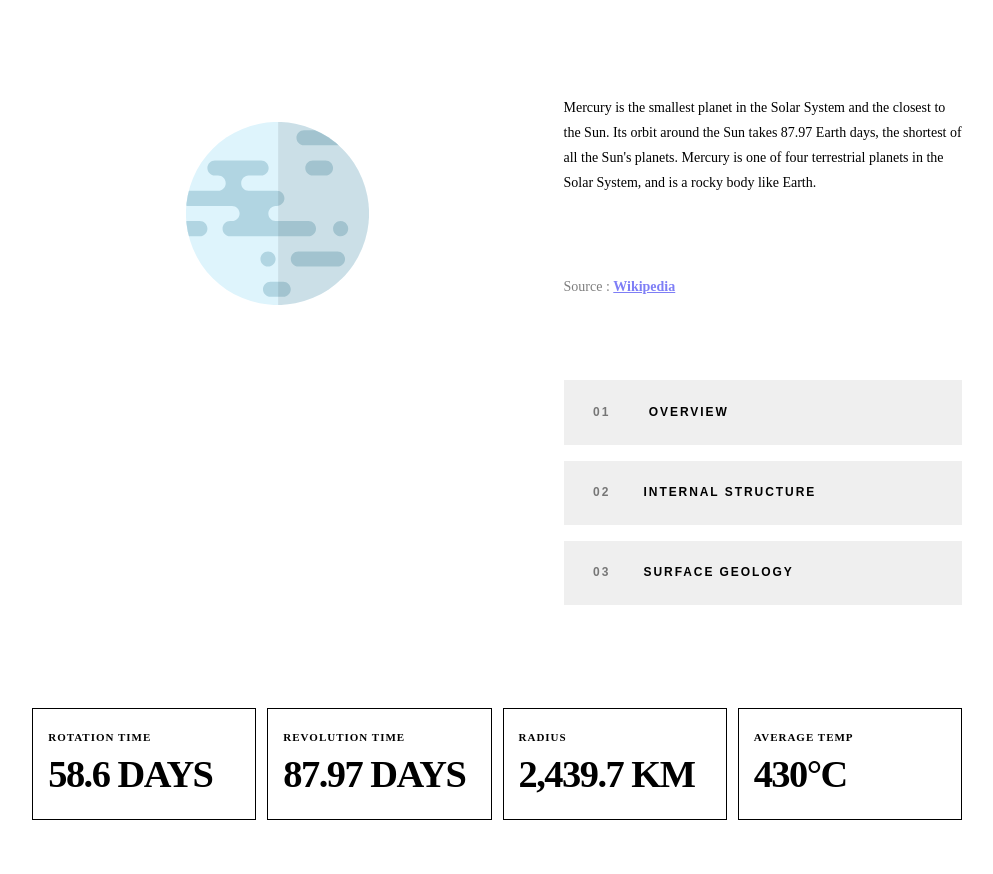
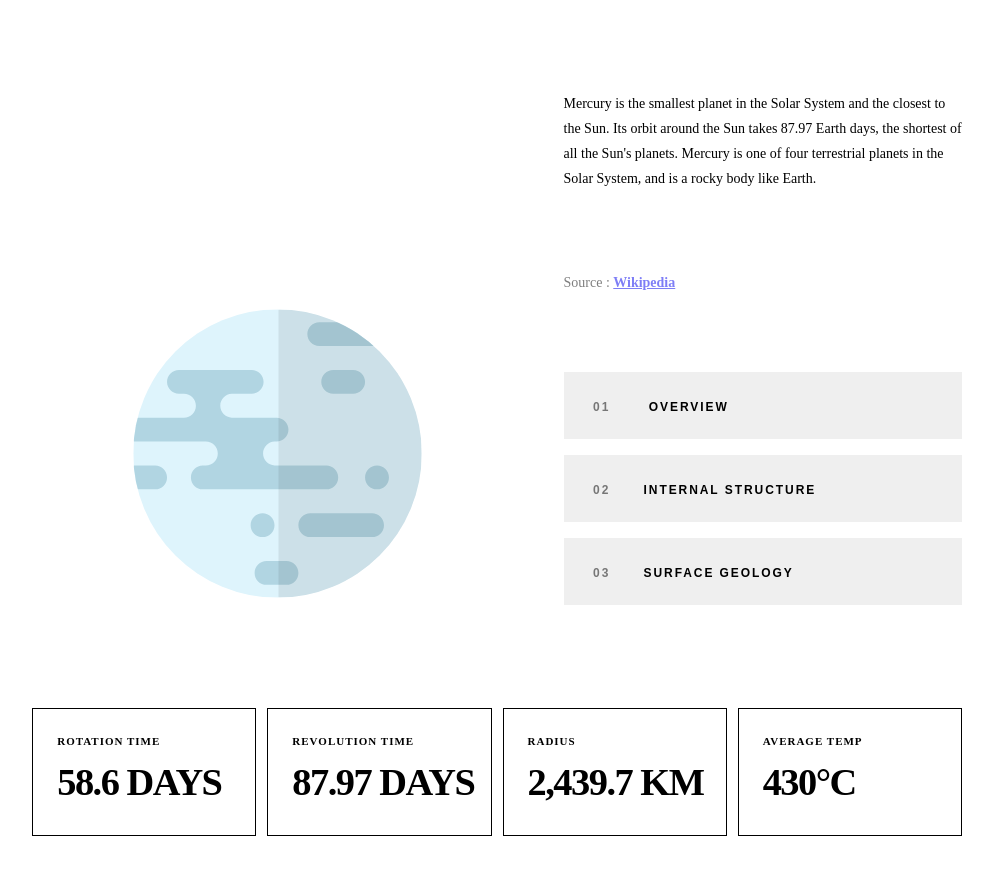
Before and after one commit to emestabillo/planets-fact-site, a Next.js app: page /Mercury in a window 1280 px wide. Shown: the part 380-1254 px from the top of the page, without its empty margins (163-1156 px from the left). Built offline with nearby package versions, Linux system fonts and the light colour scheme.

Commit message:
Polish desktop styles

```diff
--- a/components/Header.js
+++ b/components/Header.js
@@ -43,6 +43,7 @@ const buttons = ["Overview", "Structure", "Geology"];
 
 function Header({ name, images, overview, structure, geology }) {
   const [activeTab, setActiveTab] = useState(buttons[0]);
+
   return (
     <Wrapper>
       <Heading>{name}</Heading>
--- a/components/Navbar/Navbar.elements.js
+++ b/components/Navbar/Navbar.elements.js
@@ -185,8 +185,9 @@ export const PlanetLinks = styled.a`
 
   @media ${QUERIES.laptopAndUp} {
     padding: 0;
+
     &::before {
-      top: -2.5rem;
+      top: -2rem;
       bottom: revert;
     }
   }
--- a/components/PlanetImage.js
+++ b/components/PlanetImage.js
@@ -15,6 +15,10 @@ const Wrapper = styled.div`
   @media ${QUERIES.tabletAndUp} {
     padding: 15rem 0;
   }
+
+  @media ${QUERIES.desktopAndUp} {
+    min-height: 100%;
+  } ;
 `;
 
 const ImageDiv = styled.div`
@@ -25,6 +29,10 @@ const ImageDiv = styled.div`
   @media ${QUERIES.tabletAndUp} {
     transform: scale(1.65);
   }
+
+  @media ${QUERIES.desktopAndUp} {
+    transform: scale(2.6);
+  } ;
 `;
 
 const SmallImage = styled.div`
@@ -36,6 +44,11 @@ const SmallImage = styled.div`
   margin: 0 auto;
   left: 0;
   right: 0;
+
+  @media ${QUERIES.desktopAndUp} {
+    transform: scale(1.65);
+    bottom: 10%;
+  } ;
 `;
 
 function PlanetImage({ name, images, activeTab }) {
--- a/components/PlanetInfo.js
+++ b/components/PlanetInfo.js
@@ -3,10 +3,14 @@ import { QUERIES } from "../shared/constants";
 
 const Wrapper = styled.div`
   grid-area: info;
+  max-width: 34.375rem;
+  margin: 0 auto;
 
   @media ${QUERIES.tabletAndUp} {
     display: grid;
     grid-template-rows: 11.875rem auto;
+    max-width: revert;
+    margin: revert;
   }
 
   @media ${QUERIES.desktopAndUp} {
@@ -27,7 +31,6 @@ const Overview = styled.p`
 
   @media ${QUERIES.desktopAndUp} {
     font-size: 0.875rem;
-    /* padding: 1.5rem 0; */
     padding: 0;
     line-height: 1.79;
   }
--- a/components/Stats.js
+++ b/components/Stats.js
@@ -5,11 +5,18 @@ import { SRonly } from "../shared/helpers";
 const StatsWrapper = styled.section`
   padding-top: 1.75rem;
   text-transform: uppercase;
+  max-width: 34.375rem;
+  margin: 0 auto;
+
+  @media ${QUERIES.tabletAndUp} {
+    padding-top: 2.3125rem;
+    max-width: revert;
+    margin: revert;
+  }
 
   @media ${QUERIES.desktopAndUp} {
     padding-top: 5.4375rem;
     padding-bottom: 3.5rem;
-    /* text-transform: uppercase; */
   } ;
 `;
 
@@ -18,9 +25,6 @@ const Heading = styled.h2`
 `;
 
 const List = styled.ul`
-  /* padding-top: 1.75rem;
-  text-transform: uppercase; */
-
   & > * + * {
     margin-top: 0.5rem;
   }
@@ -50,7 +54,7 @@ const ListItem = styled.li`
   @media ${QUERIES.tabletAndUp} {
     flex-direction: column;
     align-items: flex-start;
-    padding: 16px 0 19px 15px;
+    padding: 1rem 0 1.1875rem 0.9375rem;
     margin-top: revert;
     flex: 1;
   }
@@ -59,6 +63,7 @@ const ListItem = styled.li`
     font-size: 0.6875rem;
     line-height: 2.27;
     letter-spacing: 0.0625rem;
+    padding: 1.25rem 0 1.6875rem 1.5rem;
   } ;
 `;
 
@@ -69,8 +74,13 @@ const Fact = styled.span`
   line-height: 1.3;
   letter-spacing: 0.047rem;
 
+  @media ${QUERIES.tabletAndUp} {
+    padding-top: 0.375rem;
+  }
+
   @media ${QUERIES.desktopAndUp} {
     letter-spacing: -0.09375rem;
+    padding-top: 0.25rem;
   } ;
 `;
 
--- a/components/Tabs.js
+++ b/components/Tabs.js
@@ -1,4 +1,3 @@
-import { useState } from "react";
 import styled from "styled-components";
 import { QUERIES } from "../shared/constants";
 import { baseUnderline } from "../shared/helpers";
@@ -37,26 +36,20 @@ const Tab = styled.button`
   font-size: 0.5625rem;
   letter-spacing: 0.12rem;
   font-weight: 700;
-  opacity: 0.5;
+  opacity: ${({ activeTab }) => (activeTab ? "1" : "0.5")};
   line-height: 0.625rem;
-  /* background-color: ${({ activeTab, PlanetColors }) =>
-    activeTab ? PlanetColors : "transparent"}; */
   ${baseUnderline}
 
   &::before {
     background-color: ${PlanetColors};
+    opacity: ${({ activeTab }) => (activeTab ? "1" : "0")};
+    width: ${({ activeTab }) => (activeTab ? "100%" : "0")};
+    left: ${({ activeTab }) => (activeTab ? "0" : "50%")};
 
     @media ${QUERIES.tabletAndUp} {
       background-color: revert;
     }
   }
-  /* &:hover {
-    opacity: 1;
-  }
-
-  &:focus {
-
-  } */
 
   &:hover,
   &:focus {
@@ -70,6 +63,8 @@ const Tab = styled.button`
     padding: 0.5rem 0 0.5rem 1.25rem;
     opacity: revert;
     flex: 1;
+    background-color: ${({ activeTab }) =>
+      activeTab ? PlanetColors : "transparent"};
     transition: background-color 0.2s;
 
     &:hover {
@@ -85,7 +80,7 @@ const Tab = styled.button`
 
   @media ${QUERIES.desktopAndUp} {
     font-size: 0.75rem;
-    padding: 12px 0 12px 1.85rem;
+    padding: 1rem 0 0.75rem 1.85rem;
     line-height: 2.08;
   }
 `;
```
Also changed, not shown: shared/helpers.js (+0 -8 lines).
